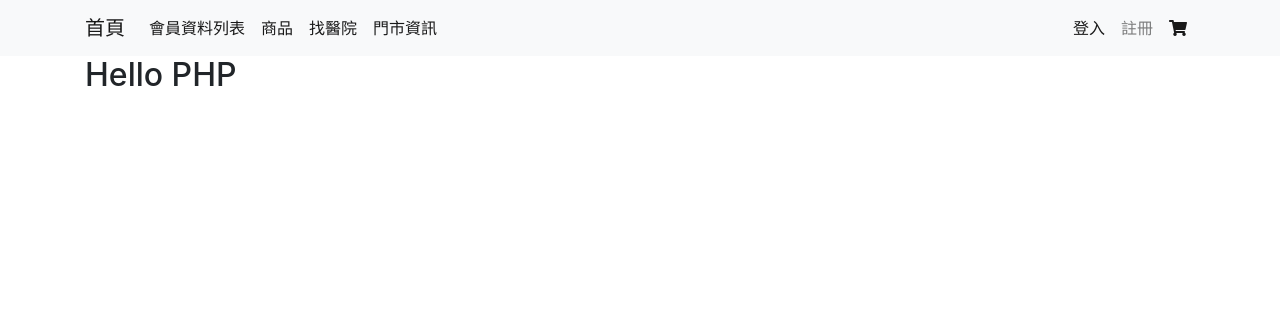
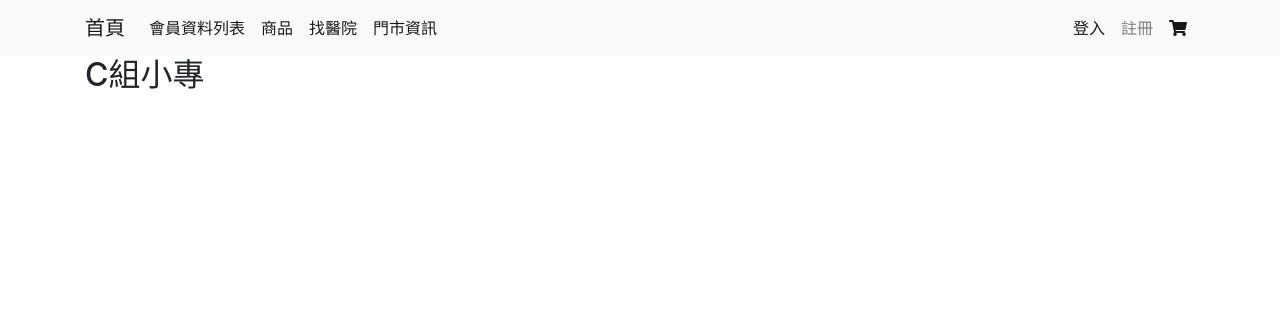
Before and after one commit to story801216/zi-finalproject, a PHP site: page /mfee19-php/index_.php in a window 1280 px wide. Shown: the top 316 px of the page. Run offline with PHP 8.4, Linux system fonts and the light colour scheme.

Commit message:
改h2為C組小專

```diff
--- a/zi-ting/index_.php
+++ b/zi-ting/index_.php
@@ -5,7 +5,7 @@
 <?php include __DIR__. '/partials/html-head.php'; ?>
 <?php include __DIR__. '/partials/navbar.php'; ?>
 <div class="container">
-    <h2>Hello PHP</h2>
+    <h2>C組小專</h2>
 </div>
 <?php include __DIR__. '/partials/scripts.php'; ?>
 <?php include __DIR__. '/partials/html-foot.php'; ?>
```
